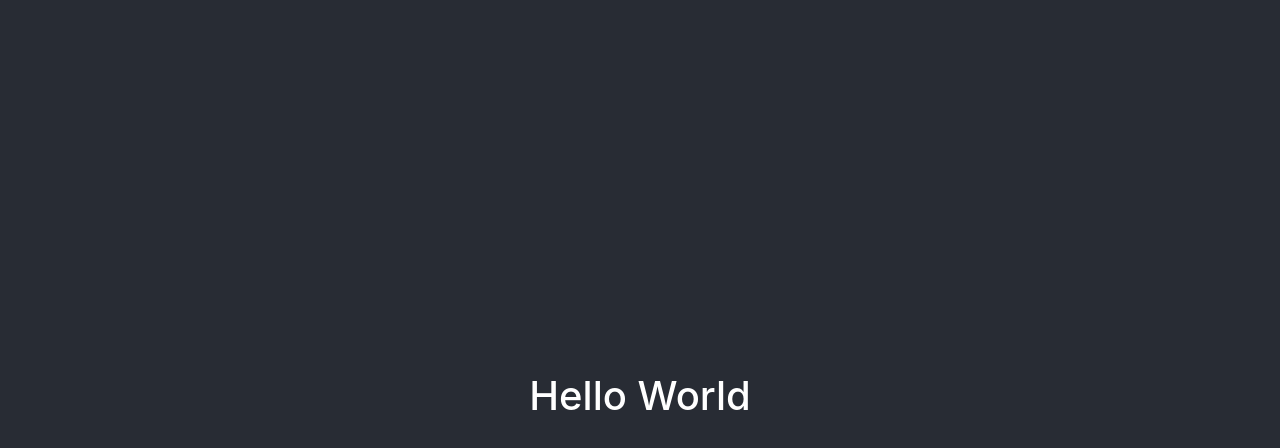
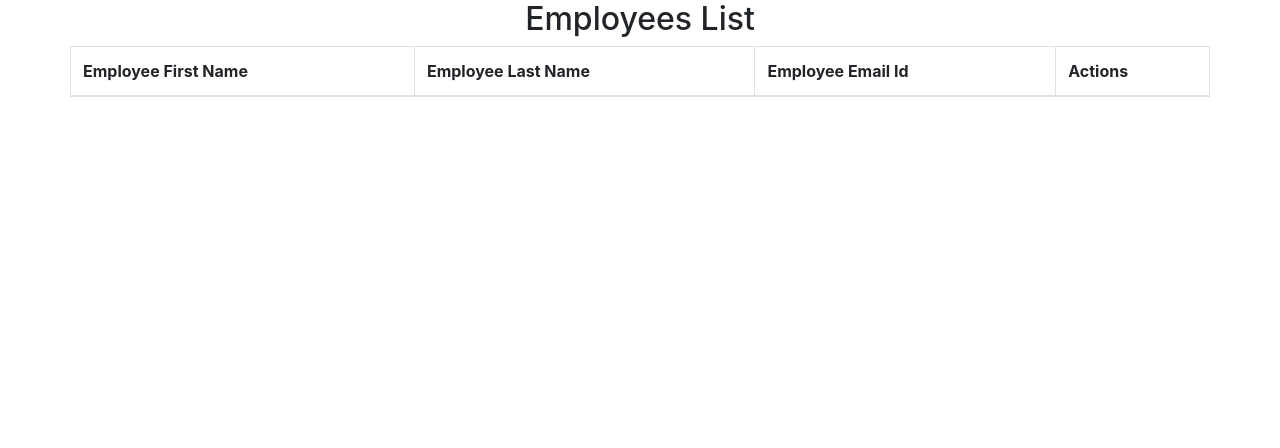
Before and after one commit to DuskoAtanasovski/employee-app, a React (Create React App) app in the folder react/react-employee/: page / in a window 1280 px wide. Shown: the top 448 px of the page. Built offline with nearby package versions, Linux system fonts and the light colour scheme.

Commit message:
Add existing file

```diff
--- a/react/react-employee/src/App.js
+++ b/react/react-employee/src/App.js
@@ -1,13 +1,12 @@
 import React from "react";
 import logo from "./logo.svg";
 import "./App.css";
+import ListEmployeeComponent from "./components/ListEmployeeComponent";
 
 function App() {
   return (
-    <div className="App">
-      <header className="App-header">
-        <h1>Hello World</h1>
-      </header>
+    <div className="container">
+      <ListEmployeeComponent />
     </div>
   );
 }
--- /dev/null
+++ b/react/react-employee/src/components/ListEmployeeComponent.jsx
@@ -0,0 +1,41 @@
+import React, { Component } from "react";
+
+class ListEmployeeComponent extends Component {
+  constructor(props) {
+    super(props);
+
+    this.state = {
+      employees: [],
+    };
+  }
+  render() {
+    return (
+      <div>
+        <h2 className="text-center">Employees List</h2>
+        <div className="row">
+          <table className="table table-striped table-bordered">
+            <thead>
+              <tr>
+                <th>Employee First Name</th>
+                <th>Employee Last Name</th>
+                <th>Employee Email Id</th>
+                <th>Actions</th>
+              </tr>
+            </thead>
+            <tbody>
+              {this.state.employees.map((employee) => (
+                <tr key={employee.id}>
+                  <td>{employee.firstName}</td>
+                  <td>{employee.lastName}</td>
+                  <td>{employee.emailId}</td>
+                </tr>
+              ))}
+            </tbody>
+          </table>
+        </div>
+      </div>
+    );
+  }
+}
+
+export default ListEmployeeComponent;
```
